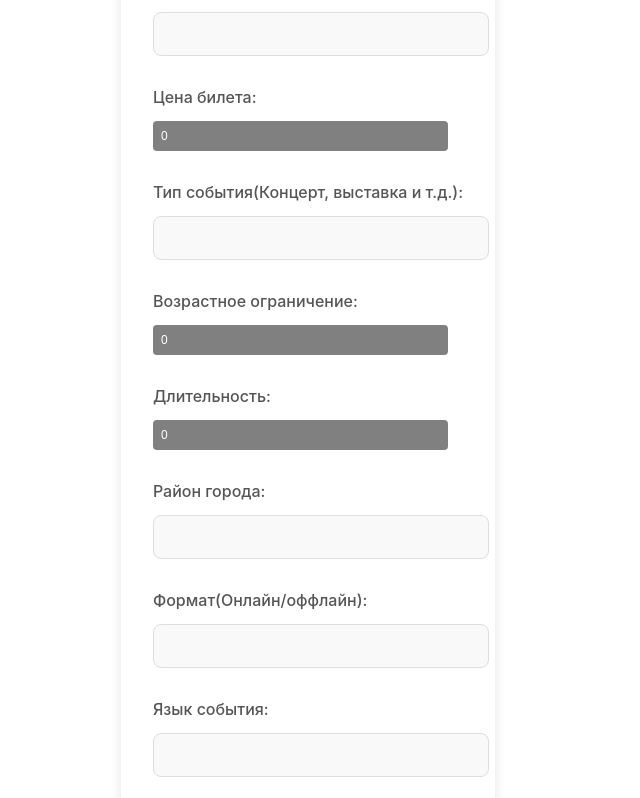
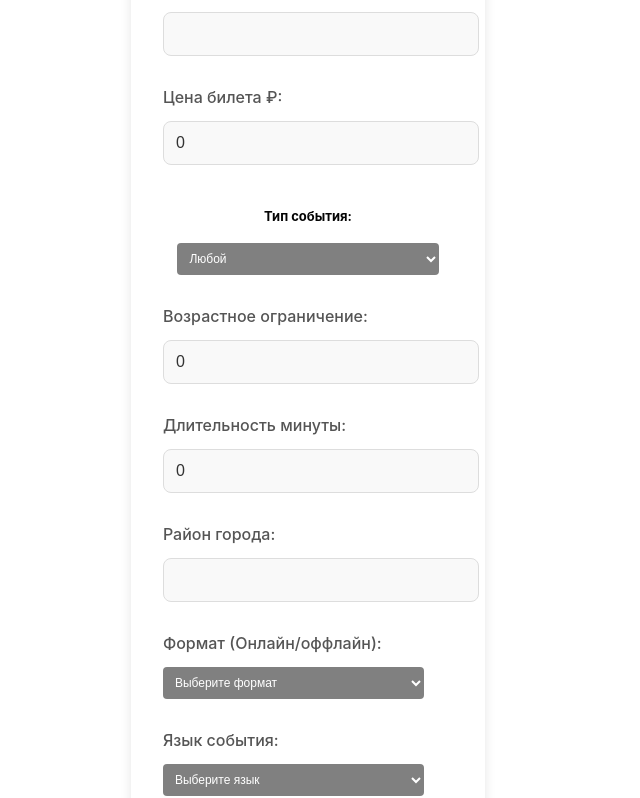
Before and after one commit to Nautasaf/Kosterchik, a React (Vite) app in the folder client/: page /create-event in a window 1280 px wide. Shown: the part 1283-2081 px from the top of the page, without its empty margins (332-972 px from the left). Built offline with nearby package versions, Linux system fonts and the light colour scheme.

Commit message:
fixHederBar

```diff
--- a/client/components/CategoryPage.tsx
+++ b/client/components/CategoryPage.tsx
@@ -10,20 +10,22 @@ export const CategoryPage = () => {
   const { eventType } = useParams();
   const eventsState = useSelector((state: RootState) => state.Events);
 
+console.log(eventType);
 
   const events = Array.isArray(eventsState.events) ? eventsState.events : [];
 
   const categoryMapping: Record<string, string> = {
-    ski: 'Лыжи',
+    restaurants: 'Ресторан',
+    concerts: 'Концерт',
+    exhibitions: 'Выставка',
+    extreme: 'Экстрим',
+    theaters: 'Театр',
+    sports: 'Спортивное событие',
+    festivals: 'Фестиваль',
+    seminars: 'Семинар',
     bars: 'Бар',
-    exhibition: 'Выставка',
-    parties: 'Вечеринка',
-    museums: 'Музеи',
-    football: 'Футбол',
-    cinema: 'Кино',
-    concerts: 'Концерт',
-    restaurants: 'Ресторан',
-    theaters: 'Театр',
+    shashlyk: 'Шашлык',
+    lectures: 'Лекция',
   };
 
 
--- a/client/components/SideBar.tsx
+++ b/client/components/SideBar.tsx
@@ -76,10 +76,22 @@ export const Sidebar: React.FC = () => {
     className={styles.searchInput}
   />
 </div>
-      <label>
-        Тип события:
-        <input type="text" name="event_type" value={filters.event_type} onChange={handleInputChange} />
-      </label>
+<label>
+  Тип события:
+  <select name="event_type" value={filters.event_type} onChange={handleSelectChange}>
+    <option value="">Любой</option>
+    <option value="Ресторан">Рестораны</option>
+    <option value="Концерт">Концерт</option>
+    <option value="Выставка">Выставка</option>
+    <option value="Театр">Театр</option>
+    <option value="Спортивное событие">Спортивное событие</option>
+    <option value="Фестиваль">Фестиваль</option>
+    <option value="Семинар">Семинар</option>
+    <option value="Бар">Бар</option>
+    <option value="Шашлык">Шашлык</option>
+    <option value="Лекция">Лекция</option>
+  </select>
+</label>
 
       <label>
   Цена до: {filters.price || 0} ₽
@@ -136,16 +148,15 @@ export const Sidebar: React.FC = () => {
       </label>
 
       <label>
-        Формат:
-        <input type="text" name="format" value={filters.format} onChange={handleInputChange} />
-      </label>
+  Формат события:
+  <select name="format" value={filters.format} onChange={handleSelectChange}>
+    <option value="">Любой</option>
+    <option value="Онлайн">Онлайн</option>
+    <option value="Оффлайн">Оффлайн</option>
+  </select>
+</label>
 
-      <label>
-        Доступные места:
-        <input type="number" name="available_seats" value={filters.available_seats} onChange={handleInputChange} />
-      </label>
-      {/* ToDo: value={event.maxPeople - handleGetFavorites} */}
-
+     //todo available_seats убрать из бд и сидов
       <label>
   Язык:
   <select name="language" value={filters.language} onChange={handleSelectChange}>
--- a/client/components/createEvent/CreateEvent.tsx
+++ b/client/components/createEvent/CreateEvent.tsx
@@ -61,7 +61,7 @@ const CreateEvent: React.FC = () => {
   const [district, setDistrict] = useState('')
   const [format, setFormat] = useState('')
   const [language, setLanguage] = useState('')
-  // const [accessibility, setAccessibility] = useState(false)
+
   const [organizer, setOrganizer] = useState('')
 
   const uploadBackground = async (file : File) => {
@@ -98,42 +98,6 @@ const CreateEvent: React.FC = () => {
       }
     }
 
-  //   const formData = new FormData()
-  //   formData.append('title', title)
-  //   formData.append('description', description)
-  //   formData.append('city', city)
-  //   formData.append('date', date)
-  //   formData.append('userId', user.id.toString())
-  //   formData.append('imageUrl', user.photoUrl)
-  //   formData.append('requirements', requirements)
-
-  //   maxPeople: number
-  // start_date: string
-  // end_date: string
-  // price: number
-  // event_type: string
-  // age_restriction: number
-  // duration: number
-  // district: string
-  // format: string
-  // language: string
-  // accessibility: boolean
-  // organizer: string
-  //   formData.append('maxPeople', maxPeople)
-  //   formData.append('start_date', start_date)
-  //   formData.append('city', city)
-  //   formData.append('city', city)
-  //   formData.append('city', city)
-  //   formData.append('city', city)
-  //   formData.append('city', city)
-  //   formData.append('city', city)
-
-  //   formData.append('background', backgroundUrl)// Загружаем файл
-  //   formData.append('latitude', String(location.lat))
-  //   formData.append('longitude', String(location.lng))
-
-  //   console.log('Отправляемые данные:', Array.from(formData.entries())) // Проверяем данные перед отправкой
-
   const eventData = {
     title,
     description,
@@ -166,6 +130,12 @@ const CreateEvent: React.FC = () => {
     } catch (error) {
       console.error("Ошибка при создании события:", error);
       alert("Произошла ошибка при создании события.");
+    }
+  };
+  const handleSelectChange = (e: React.ChangeEvent<HTMLSelectElement>) => {
+    const { name, value } = e.target;
+    if (name === "eventType") {
+      setEvent_type(value);
     }
   };
 
@@ -252,38 +222,61 @@ const CreateEvent: React.FC = () => {
           />
         </div>
         <div className={styles.formGroup}>
-          <label>Цена билета:</label>
+  <label>Цена билета ₽:</label>
   <input
-            type='number'
+    type='text'
     value={price}
-            onChange={(e) => setPrice(Number(e.target.value))}
+    onChange={(e) => {
+      const value = e.target.value;
+      const numericValue = value.replace(/[^0-9]/g, '');
+      setPrice(numericValue ? Number(numericValue) : 0);
+    }}
     required
   />
 </div>
+
+  <label>
+    <p>Тип события:</p>
+    <select name="eventType" value={event_type} onChange={handleSelectChange}>
+      <option value="">Любой</option>
+      <option value="Ресторан">Рестораны</option>
+      <option value="Экстрим">Экстрим</option>
+      <option value="Шашлык">Шашлык</option>
+      <option value="Концерт">Концерт</option>
+      <option value="Выставка">Выставка</option>
+      <option value="Театр">Театр</option>
+      <option value="Спортивное событие">Спортивное событие</option>
+      <option value="Фестиваль">Фестиваль</option>
+      <option value="Семинар">Семинар</option>
+      <option value="Бар">Бар</option>
+      <option value="Лекция">Лекция</option>
+    </select>
+  </label>
+
 <div className={styles.formGroup}>
-          <label>Тип события(Концерт, выставка и т.д.):</label>
+  <label>Возрастное ограничение:</label>
   <input
-            type='text'
-            value={event_type}
-            onChange={(e) => setEvent_type(e.target.value)}
+    type="text"
+    value={age_restriction}
+    onChange={(e) => {
+      const value = e.target.value;
+      const numericValue = value.replace(/[^0-9]/g, '');
+      setAge_registration(numericValue ? Number(numericValue) : 0);
+    }}
     required
   />
 </div>
+
 <div className={styles.formGroup}>
-          <label>Возрастное ограничение:</label>
+  <label>Длительность минуты:</label>
   <input
-            type='number'
-            value={age_restriction}
-            onChange={(e) => setAge_registration(Number(e.target.value))}
-            required
-          />
-        </div>
-        <div className={styles.formGroup}>
-          <label>Длительность:</label>
-          <input
-            type='number'
+    type="text"
     value={duration}
-            onChange={(e) => setDuration(Number(e.target.value))}
+    onChange={(e) => {
+      const value = e.target.value;
+      const numericValue = value.replace(/[^0-9]/g, '');
+      setDuration(numericValue ? Number(numericValue) : 0);
+    }}
     required
   />
 </div>
@@ -297,22 +290,32 @@ const CreateEvent: React.FC = () => {
           />
         </div>
         <div className={styles.formGroup}>
-          <label>Формат(Онлайн/оффлайн):</label>
-          <input
-            type='text'
+  <label>Формат (Онлайн/оффлайн):</label>
+  <select
     value={format}
     onChange={(e) => setFormat(e.target.value)}
     required
-          />
+  >
+    <option value="">Выберите формат</option>
+    <option value="Онлайн">Онлайн</option>
+    <option value="Оффлайн">Оффлайн</option>
+  </select>
 </div>
 <div className={styles.formGroup}>
   <label>Язык события:</label>
-          <input
-            type='text'
+  <select
     value={language}
     onChange={(e) => setLanguage(e.target.value)}
     required
-          />
+  >
+    <option value="">Выберите язык</option>
+    <option value="Русский">Русский</option>
+    <option value="Английский">Английский</option>
+    <option value="Немецкий">Немецкий</option>
+    <option value="Французский">Французский</option>
+    <option value="Испанский">Испанский</option>
+    <option value="Китайский">Китайский</option>
+  </select>
 </div>
         {/* <div className={styles.formGroup}>
           <label>Доступность для людей с ОВЗ:</label>
@@ -329,7 +332,7 @@ const CreateEvent: React.FC = () => {
             type='text'
             value={organizer}
             onChange={(e) => setOrganizer(e.target.value)}
-            required
+
           />
         </div>
         <div className={styles.formGroup}>
```
Also changed, not shown: client/components/HeaderPage.tsx (+10 -9 lines). Lines whose indentation alone changed are shown as unchanged.
